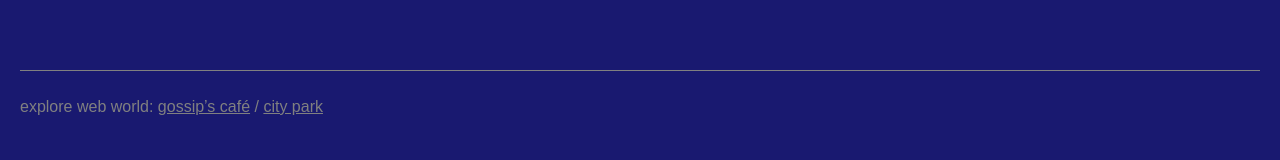
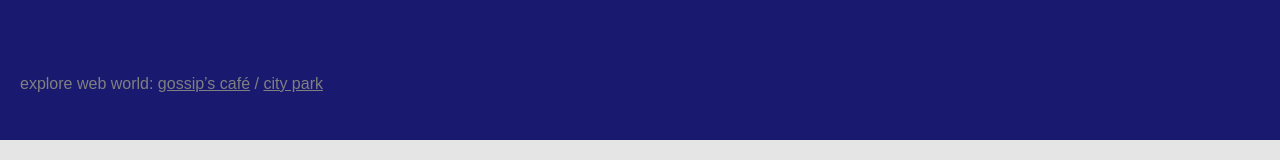
Before and after one commit to Volvox-Vault/volvox-vault, a Vue app: page /Pond in a window 1280 px wide. Shown: the part 782-942 px from the top of the page. Built offline with nearby package versions, Linux system fonts and the light colour scheme; no server answers.

Commit message:
web world 2

```diff
--- a/src/views/main/Pond.vue
+++ b/src/views/main/Pond.vue
@@ -59,7 +59,7 @@
           <Chat />
         </div>
 
-        <hr />
+        <br>
         <p style="color: grey; line-height: 2; margin-bottom: 20px">
           explore web world: <a href="https://gossips.cafe/">gossip’s café</a> / <a href="http://www.citypark.world/">city park</a>
           <!--we have <a style="color: grey; text-decoration: underline" href="https://youtube.com/playlist?list=PLHTW864KflNnohBABQv0QCtorvWeHQOdV" target="_blank">picnics</a>.-->
```
